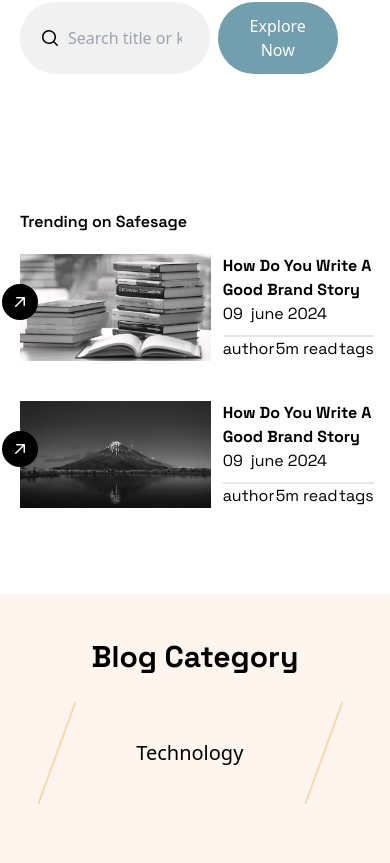
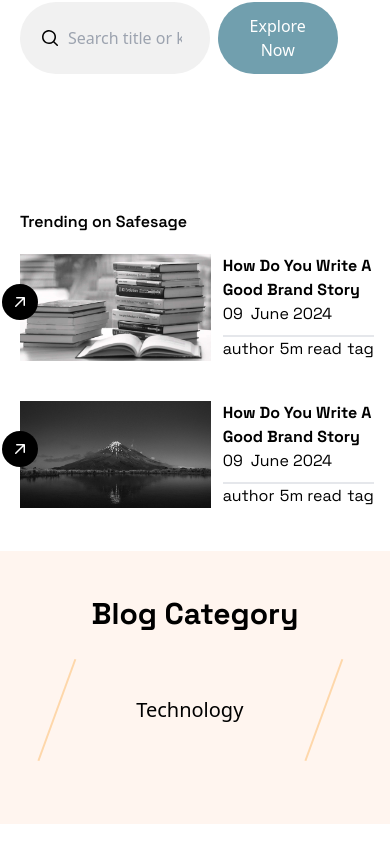
Before and after one commit to vidit-od/SafeSage, a React (Vite) app in the folder Frontend/: page /blog in a window 390 px wide. Shown: the part 719-1582 px from the top of the page. After the commit the page ends 1543 px from the top, so only its background shows below. Built offline with nearby package versions, Linux system fonts and the light colour scheme; no server answers.

Commit message:
adding recoil for state management

```diff
--- a/Frontend/package.json
+++ b/Frontend/package.json
@@ -14,7 +14,8 @@
     "axios": "^1.7.2",
     "react": "^18.2.0",
     "react-dom": "^18.2.0",
-    "react-router-dom": "^6.23.1"
+    "react-router-dom": "^6.23.1",
+    "recoil": "^0.7.7"
   },
   "devDependencies": {
     "@types/react": "^18.2.66",
--- a/Frontend/src/App.tsx
+++ b/Frontend/src/App.tsx
@@ -4,11 +4,13 @@ import { Signup } from './pages/signup'
 import { Signin } from './pages/signin'
 import { Blog } from './pages/blog'
 import { BlogWrite } from './pages/blogwrite'
+import { RecoilRoot } from 'recoil'
 
 function App() {
 
   return (
     <>
+      <RecoilRoot>
       <BrowserRouter>
         <Routes>
           <Route path='/signup' element = {<Signup/>}/>
@@ -18,6 +20,7 @@ function App() {
           <Route path='/blog/' element = {<Blog/>}/>
         </Routes>
       </BrowserRouter>
+      </RecoilRoot>
     </>
   )
 }
--- a/Frontend/src/components/loading.tsx
+++ b/Frontend/src/components/loading.tsx
@@ -1,10 +1,9 @@
 import { useEffect, useRef } from "react"
 
-export function LoadingComponent(state:boolean){
+export function LoadingComponent(){
     const logo = useRef<HTMLDivElement>(null);
     const progress = useRef<HTMLDivElement>(null);
     const animateLogo= async()=>{
-        if(state) return
         await setInterval(async()=>{
             if(! logo.current) return
             logo.current.innerHTML = "( )"
@@ -15,23 +14,11 @@ export function LoadingComponent(state:boolean){
             await new Promise(r=>setTimeout(r,100))
             logo.current.innerHTML = "(:)"
 
-        },5000);
-    }
-    const successAnimation = async()=>{
-        if(!progress.current) return
-        if(!logo.current) return
-        progress.current.style.animation = "none"
-        progress.current.style.left = "0%"
-        progress.current.style.width = "100%"
+        },2500);
     }
     useEffect(()=>{
-        if(!state){
             animateLogo()
-        }
-        else{
-            successAnimation();
-        }
-    },[state])
+    },[])
     return (
         <div className=" absolute w-full h-full bg-black overflow-hidden text-white flex justify-center items-center font-bold text-9xl font-space flex-col">
             {/* Logo */}
--- a/Frontend/src/components/trending.tsx
+++ b/Frontend/src/components/trending.tsx
@@ -1,65 +1,78 @@
 import img1 from '../assets/4.jpg'
 import img2 from '../assets/3.jpg'
+import React from 'react'
 
+interface Blogcontent{
+    img: string,
+    title: string,
+    date: string,
+    author: string,
+    readtime: string,
+    tags: string[],
+}
+const arr = [{
+    img: img1 ,
+    title:'How Do You Write A Good Brand Story',
+    date:'09 June 2024',
+    author:'author',
+    tags:["tag", "tagg", "tagged"],
+    readtime:'5'
+},{
+    img: img2 ,
+    title:'How Do You Write A Good Brand Story',
+    date:'09 June 2024',
+    author:'author',
+    tags:["tag", "tagg", "tagged"],
+    readtime:'5'
+}]
 export function Trending(){
     return (
         <div className="md:w-2/5 py-9 font-space">
                     <div className=" font-semibold">Trending on Safesage</div>
                     <div className="bg-white flex flex-col justify-center">
+                        <BlogCard content={arr[0]}></BlogCard>
+                        <BlogCard content={arr[1]}></BlogCard>
+                    </div>
+                </div>
+    )
+}
 
-                    <div className="relative my-5">
+function BlogButton(){
+    return(
+        <div className="absolute bg-black p-2 md:p-4 rounded-full md:right-0 top-1/2 md:translate-x-1/2 -translate-y-2/3 md:left-auto left-0 -translate-x-1/2 transition-all duration-200 hover:bg-white group hover:border-2 hover:border-black">
+                                    <svg xmlns="http://www.w3.org/2000/svg" viewBox="0 0 20 20" fill="white" className=" size-5 md:size-7 group-hover:fill-black group-hover:rotate-45 transition-all duration-200"><path fillRule="evenodd" d="M5.22 14.78a.75.75 0 0 0 1.06 0l7.22-7.22v5.69a.75.75 0 0 0 1.5 0v-7.5a.75.75 0 0 0-.75-.75h-7.5a.75.75 0 0 0 0 1.5h5.69l-7.22 7.22a.75.75 0 0 0 0 1.06Z" clipRule="evenodd" /></svg>
+                                    </div>
+    )
+}
+
+interface BlogCardComponent{
+    content:Blogcontent
+}
+const BlogCard:React.FC<BlogCardComponent> = (content)=>{
+    return (
+        <div className="relative my-5">
                             <div className="w-full flex md:flex-col">
                                 <div className="relative w-full md:h-44">
-                                    <img src={img1} alt="" className="w-full md:h-44"/>
-                                    <div className="absolute bg-black p-2 md:p-4 rounded-full md:right-0 top-1/2 md:translate-x-1/2 -translate-y-2/3 md:left-auto left-0 -translate-x-1/2">
-                                    <svg xmlns="http://www.w3.org/2000/svg" viewBox="0 0 20 20" fill="white" className=" size-5 md:size-7"><path fillRule="evenodd" d="M5.22 14.78a.75.75 0 0 0 1.06 0l7.22-7.22v5.69a.75.75 0 0 0 1.5 0v-7.5a.75.75 0 0 0-.75-.75h-7.5a.75.75 0 0 0 0 1.5h5.69l-7.22 7.22a.75.75 0 0 0 0 1.06Z" clip-rule="evenodd" /></svg>
-                                    </div>
+                                    <img src={content.content.img} alt="" className="w-full md:h-44"/>
+                                    <BlogButton/>
                                 </div>
                                 <div className="px-3 flex flex-col justify-between">
                                 <div className=" flex flex-col md:flex-row">
                                     <div className="md:w-3/5 w-full font-bold md:text-xl line-clamp-2 object-cover">
-                                        How Do You Write A Good Brand Story
+                                        {content.content.title}
                                     </div>
                                     <div className="md:w-2/5 w-full flex md:flex-col text-right">
-                                        <div className="mr-2">09</div>
-                                        <div className="">june 2024</div>
+                                        <div className="mr-2">{content.content.date.split(' ')[0]}</div>
+                                        <div className="">{content.content.date.split(' ')[1] + ' ' + content.content.date.split(' ')[2]}</div>
                                     </div>
                                 </div>
                                 <div className="md:justify-start flex border-t-2 justify-between flex-wrap">
-                                    <div className="md:mr-5">author</div>
-                                    <div className="md:mr-5">5m read</div>
-                                    <div className="md:mr-5">tags</div>
+                                    <div className="md:mr-5">{content.content.author}</div>
+                                    <div className="md:mr-5">{content.content.readtime}m read</div>
+                                    <div className="md:mr-5 line-clamp-1">{content.content.tags[0]}</div>
                                 </div>
                                 </div>
                             </div>
-                        </div>
-                        <div className="relative my-5">
-                            <div className="w-full flex md:flex-col">
-                                <div className="relative w-full md:h-44">
-                                    <img src={img2} alt="" className="w-full md:h-44"/>
-                                    <div className="absolute bg-black p-2 md:p-4 rounded-full md:right-0 top-1/2 md:translate-x-1/2 -translate-y-2/3 md:left-auto left-0 -translate-x-1/2">
-                                    <svg xmlns="http://www.w3.org/2000/svg" viewBox="0 0 20 20" fill="white" className=" size-5 md:size-7"><path fillRule="evenodd" d="M5.22 14.78a.75.75 0 0 0 1.06 0l7.22-7.22v5.69a.75.75 0 0 0 1.5 0v-7.5a.75.75 0 0 0-.75-.75h-7.5a.75.75 0 0 0 0 1.5h5.69l-7.22 7.22a.75.75 0 0 0 0 1.06Z" clip-rule="evenodd" /></svg>
-                                    </div>
-                                </div>
-                                <div className="px-3 flex flex-col justify-between">
-                                <div className=" flex flex-col md:flex-row">
-                                    <div className="md:w-3/5 w-full font-bold md:text-xl line-clamp-2 object-cover">
-                                        How Do You Write A Good Brand Story
-                                    </div>
-                                    <div className="md:w-2/5 w-full flex md:flex-col text-right">
-                                        <div className="mr-2">09</div>
-                                        <div className="">june 2024</div>
-                                    </div>
-                                </div>
-                                <div className="md:justify-start flex border-t-2 justify-between flex-wrap">
-                                    <div className="md:mr-5">author</div>
-                                    <div className="md:mr-5">5m read</div>
-                                    <div className="md:mr-5">tags</div>
-                                </div>
-                                </div>
-                            </div>
-                        </div>
                     </div>
-                </div>
     )
 }
--- a/Frontend/src/pages/blog.tsx
+++ b/Frontend/src/pages/blog.tsx
@@ -2,8 +2,37 @@ import { MainNavbar } from "../components/navbar"
 import { Intro } from "../components/intro"
 import { Trending } from "../components/trending"
 import { BlogCatagories } from "../components/blogcatagories"
+import { useEffect, useState } from "react"
+import { LoadingComponent } from "../components/loading"
+import axios from "axios"
+import {  useRecoilState } from "recoil"
+import { useratom } from "../store/atom/useratom"
 export function Blog(){
-    //return LoadingComponent(false)
+    const userState = useRecoilState(useratom);
+    const [loading , setLoading] = useState((userState[0].id == null)?false:true);
+    useEffect(() => {
+        if(userState[0].id == null) {
+            loaduser();
+        }
+    }, []);
+
+    const loaduser = async()=>{
+        const user = await axios.get('https://backend.vidit894.workers.dev/api/v1/user',{
+            headers:{
+                Authorization: localStorage.getItem('token')
+            }
+        })
+        userState[1]({
+            id: user.data.id,
+            name: user.data.username,
+            email: user.data.email,
+        })
+
+        setLoading(false);
+    }
+    if(loading){
+        return <LoadingComponent/>
+    }
     return(
         <div className=" relative">
             <MainNavbar/>
--- /dev/null
+++ b/Frontend/src/store/atom/useratom.tsx
@@ -0,0 +1,10 @@
+import { atom } from "recoil";
+
+export const useratom = atom({
+    key : 'useratom',
+    default: {
+        id: null,
+        name: null,
+        email: null,
+    }
+})
```
Also changed, not shown: 2 other files (tests, documents, lock files or other folders).
